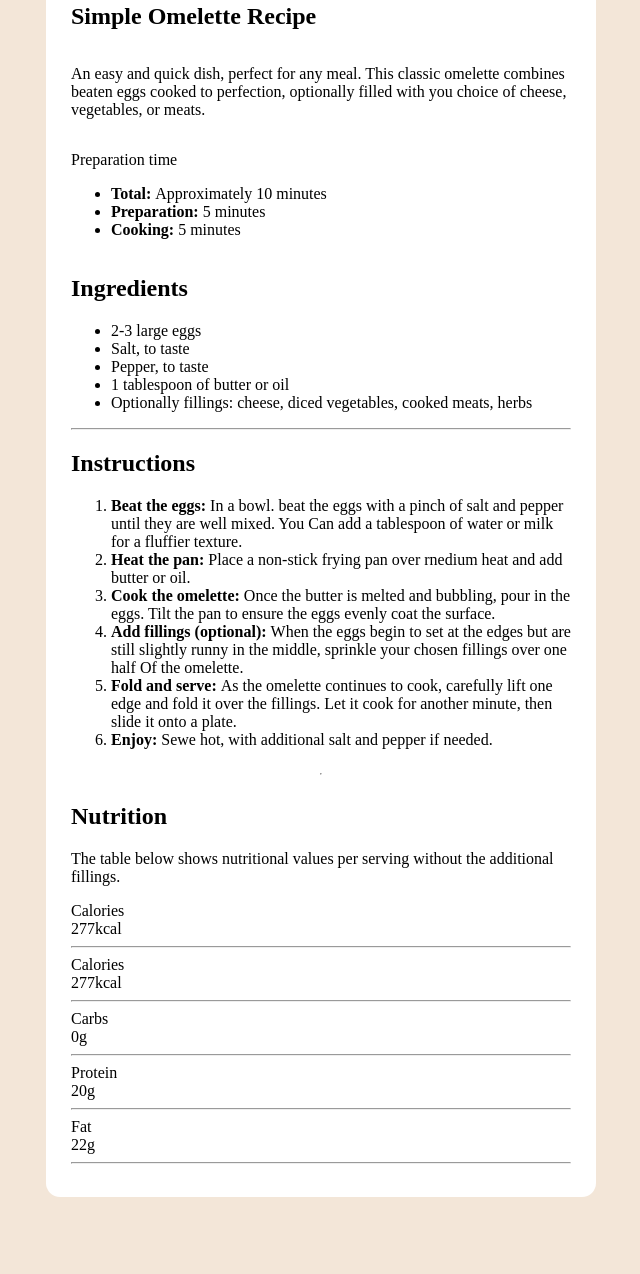
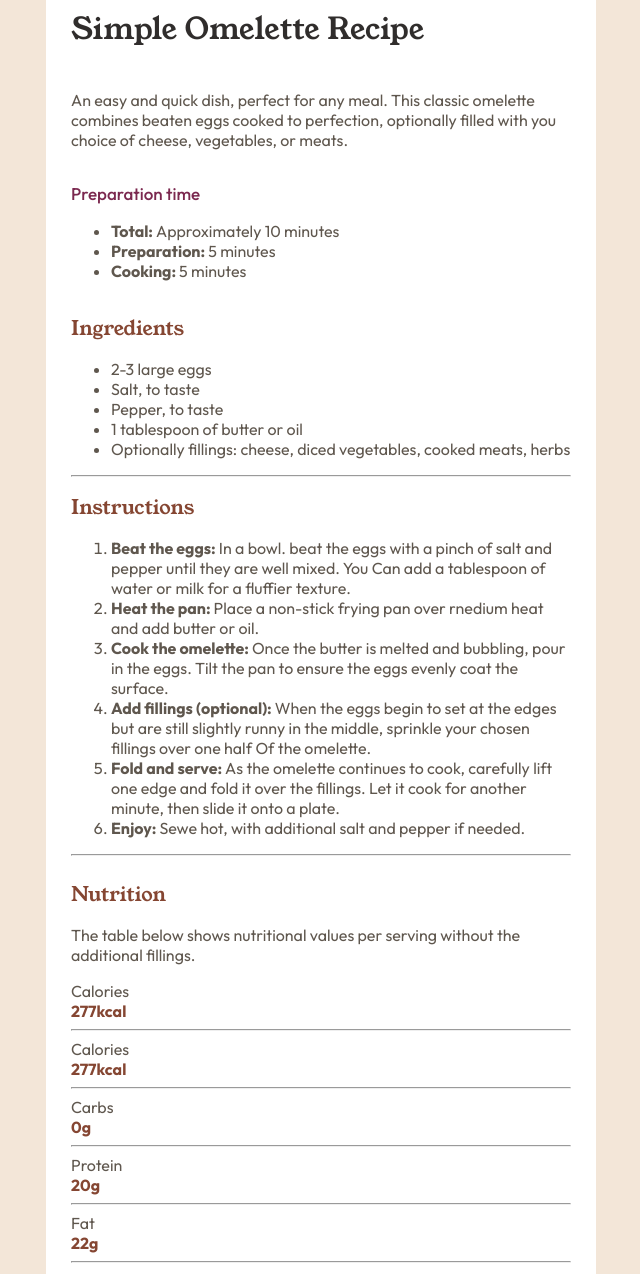
Before and after one commit to ylamik/front-end-mentor-practice, a plain HTML site: page recipe-page.html in a window 1280 px wide. Shown: the part 356-1630 px from the top of the page, without its empty margins (319-959 px from the left). Before the commit the page ends 1561 px from the top, so only its background shows below. Drawn offline with Linux system fonts and the light colour scheme; a web font is replaced by a local one.

Commit message:
Edit font and its color

```diff
--- a/recipe-page.html
+++ b/recipe-page.html
@@ -80,9 +80,9 @@
                     <strong>Enjoy: </strong>
                     Sewe hot, with additional salt and pepper if needed.
                 </li>
-            </ol>
+            </ol><hr>
         </div>
-        <hr>
+
         <!--Nutrition-->
         <div class="nutrition">
             <h2 class="nutrition-title">Nutrition</h2>
--- a/styles/recipe.css
+++ b/styles/recipe.css
@@ -1,5 +1,8 @@
 body{
     background-color: hsl(30, 54%, 90%);
+    font-family: outfit;
+    font-size: 16px;
+    color:hsl(30, 10%, 34%);
 }
 
 .recipe-border{
@@ -16,3 +19,28 @@ body{
 .food-image{
     border-radius: 5px;
 }
+
+.title{
+    color:hsl(24, 5%, 18%);
+    font-family: young serif;
+    font-size:30px;
+    font-weight: 100;
+}
+
+.time{
+    color:hsl(332, 51%, 32%);
+    font-weight: 500;
+    font-size: 17px;
+}
+
+.recipe, .instructions, .nutrition-title{
+    color:hsl(14, 45%, 36%);
+    font-weight: 400;
+    font-family: young serif;
+    font-size: 20px;
+}
+
+.value-one,.value-two, .value-three,.value-four{
+    color:hsl(14, 45%, 36%);
+    font-weight: 700;
+}
```
